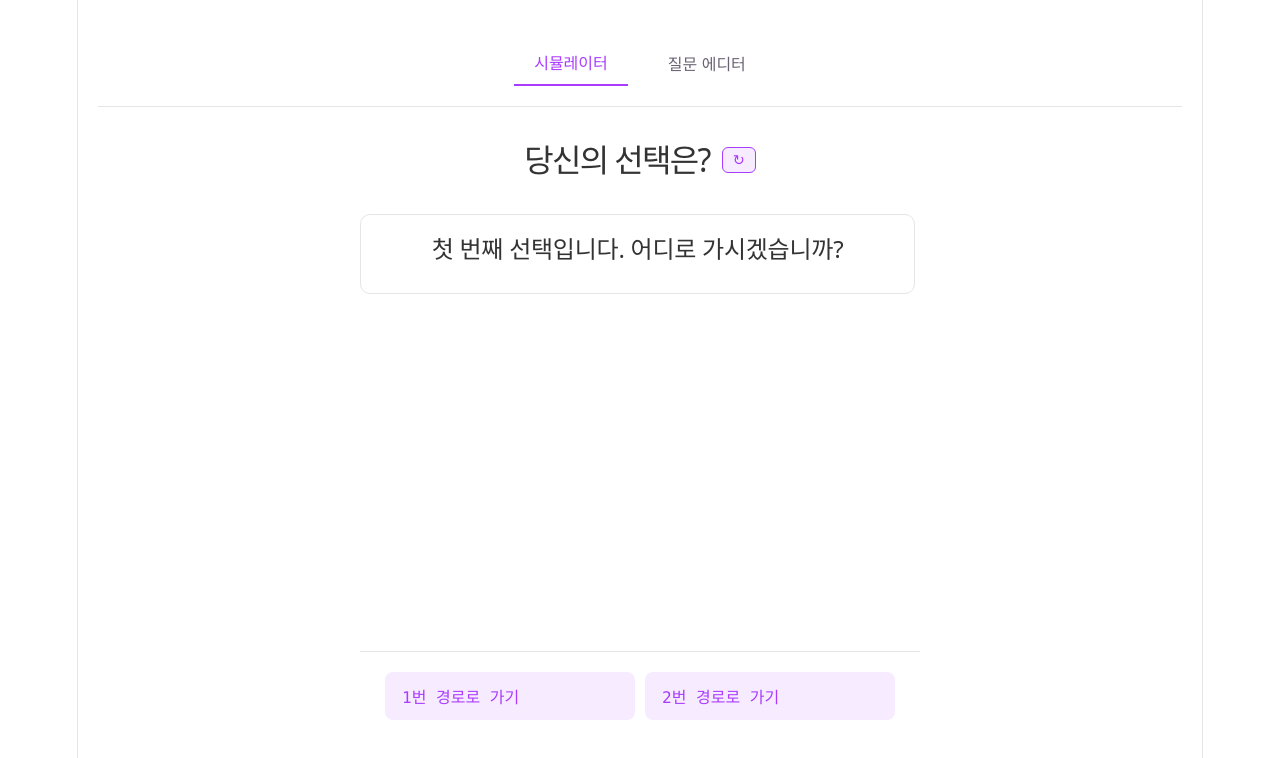
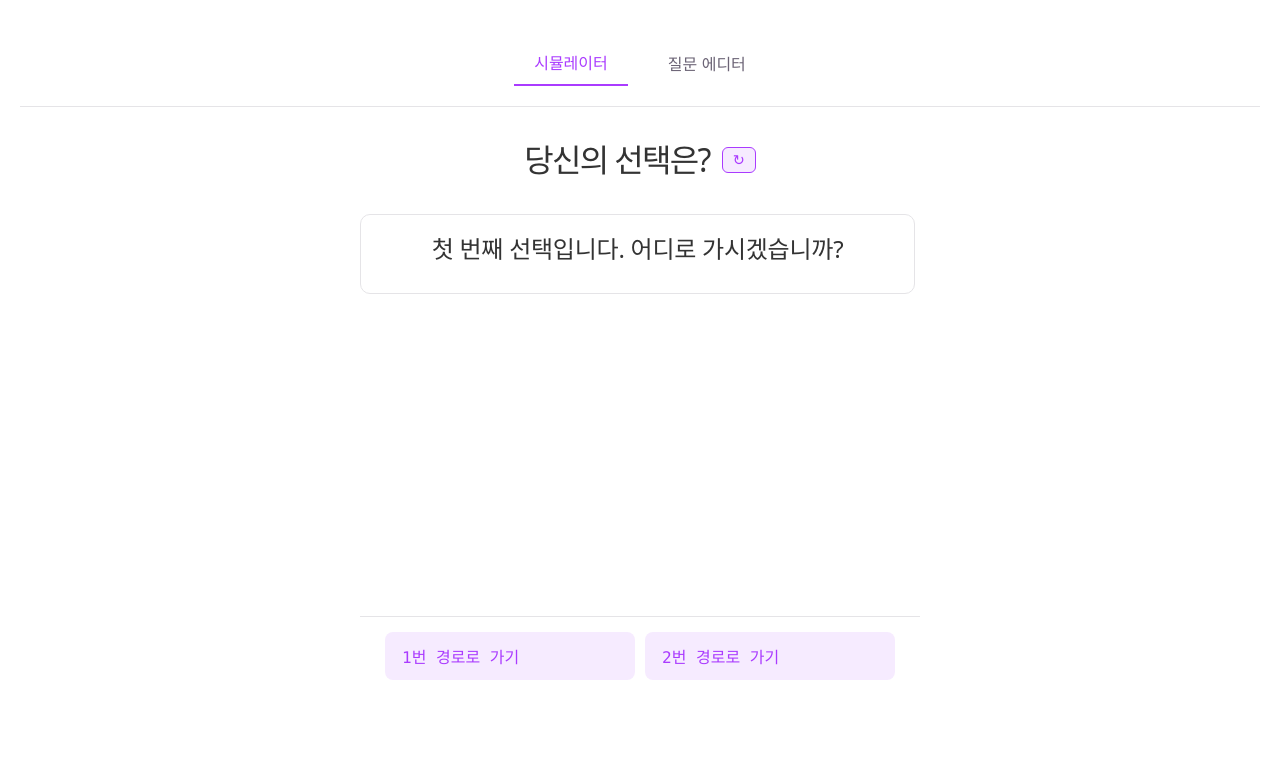
Before and after one commit to chx2h/chooseLife, a React (Vite) app: page / in a window 1280 px wide. Shown: the top 758 px of the page. Built offline with nearby package versions, Linux system fonts and the light colour scheme.

Commit message:
하단 간격

```diff
--- a/src/App.css
+++ b/src/App.css
@@ -10,7 +10,7 @@ body {
   margin: 0;
   padding: 0;
   font-size: 14px; /* Smaller base font size for mobile */
-  height: 100%;
+  height: 100dvh; /* 브라우저 UI 변화를 반영하는 동적 높이 */
   overflow: hidden; /* 최상위 스크롤 방지 (내부 스크롤 사용) */
 }
 
@@ -19,7 +19,7 @@ body {
   display: flex;
   flex-direction: column; /* Stack content vertically */
   align-items: center;
-  height: 100vh; /* 화면 높이에 딱 맞춤 */
+  height: 100dvh; /* 화면 높이에 딱 맞춤 (iOS Safari 주소창 대응) */
   width: 100%;
   padding: 0; /* 모바일에서 외부 여백 제거 */
   background-color: var(--bg); /* Ensure background is set */
@@ -177,7 +177,7 @@ h1 {
 
 .fixed-bottom-options {
   margin-top: auto;
-  padding: 20px 0 calc(20px + env(safe-area-inset-bottom)); /* 하단 여백을 늘리고 safe area를 고려 */
+  padding: 15px 0 calc(60px + env(safe-area-inset-bottom)); /* 여백을 60px로 대폭 늘려 상태창 간섭 방지 */
   border-top: 1px solid var(--border);
   background: var(--bg); /* 스크롤되는 내용이 겹치지 않게 배경색 지정 */
   position: sticky;
--- a/src/index.css
+++ b/src/index.css
@@ -55,12 +55,11 @@ body {
 }
 
 #root {
-  width: 1126px;
+  width: 100%;
   max-width: 100%;
   margin: 0 auto;
   text-align: center;
-  border-inline: 1px solid var(--border);
-  min-height: 100svh;
+  min-height: 100dvh;
   display: flex;
   flex-direction: column;
   box-sizing: border-box;
```
